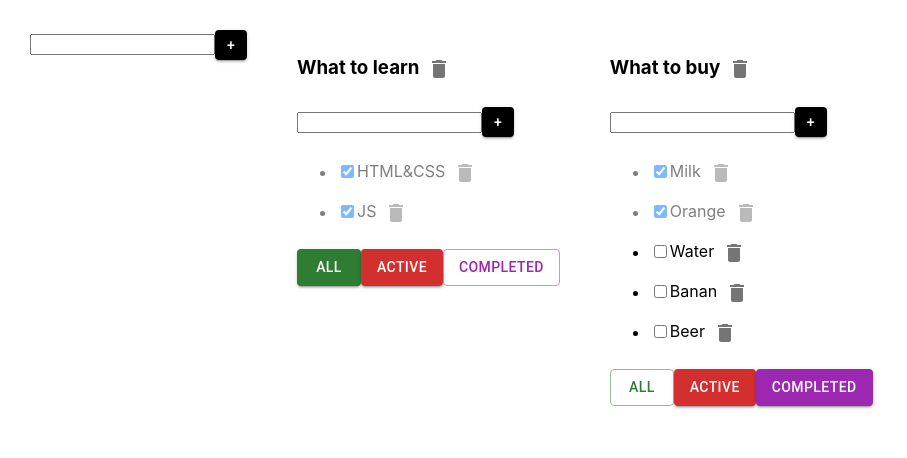
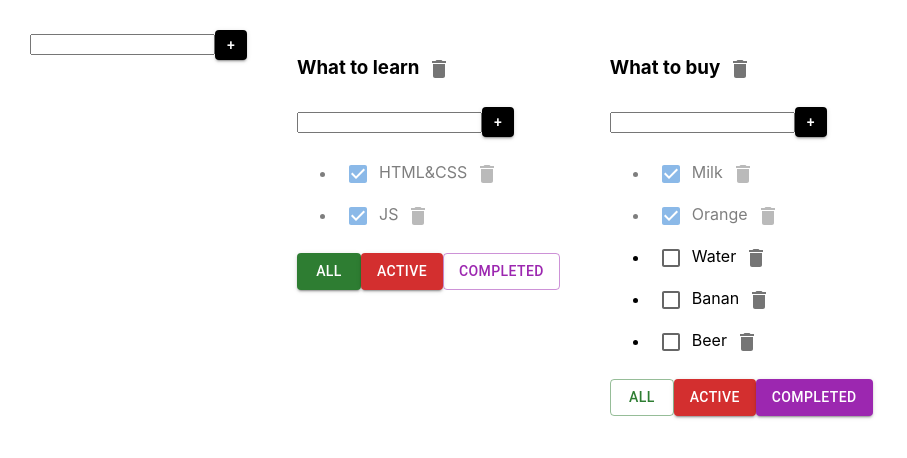
Before and after one commit to MikeJ00/Todolist, a React (Create React App) app: page / in a window 1280 px wide. Shown: the top 458 px of the page, without its empty margins (0-907 px from the left). Built offline with nearby package versions, Linux system fonts and the light colour scheme.

Commit message:
Добавили mui

```diff
--- a/src/Todolist.tsx
+++ b/src/Todolist.tsx
@@ -101,9 +101,10 @@ export function Todolist(props: PropsType) {
                     //-------------Вынести updateTaskHandler за пределы map-------
 
                     return <li key={t.id} className={t.isDone ? "is-done" : ""}>
-                        <input type="checkbox"
-                               onChange={onChangeHandler}
-                               checked={t.isDone}/>
+                        {/*<input type="checkbox"*/}
+                        {/*       onChange={onChangeHandler}*/}
+                        {/*       checked={t.isDone}/>*/}
+                        <Checkbox onChange={onChangeHandler} checked={t.isDone}  />
                         {/*<span>{t.title}</span>*/}
                         {/*<EditableSpan callBack={updateTaskHandler} oldtitle={t.title}/>*/}
                         <EditableSpan callBack={(updateTitle)=>updateTaskHandler(updateTitle,t.id)} oldtitle={t.title}/>
```
